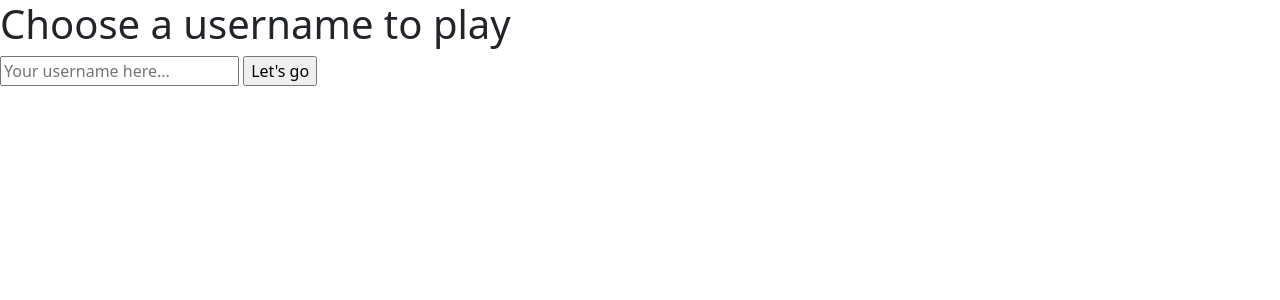
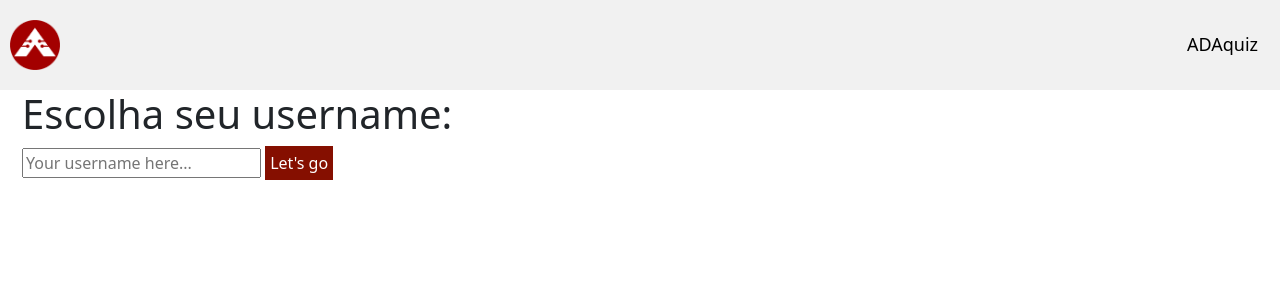
Before and after one commit to Lucas-Fernandes-Martins/Quizmultiplayer, a Flask app: page /login in a window 1280 px wide. Shown: the top 300 px of the page. Run offline with Flask 2, Linux system fonts and the light colour scheme; data comes from the database, SQL or seed files in the repository; both versions use the stored data as it was after the commit.

Commit message:
Add files via upload

```diff
--- a/app/app.py
+++ b/app/app.py
@@ -7,6 +7,8 @@ from flask_sqlalchemy import SQLAlchemy
 import random
 
 import os
+
+from operator import itemgetter
 
 app = Flask(__name__)
 
@@ -76,7 +78,9 @@ def endgame():
     for user in all_users:
         users_list.append({"name": user.name, "points": user.points, "answered": user.current})
 
-    return render_template("game_over.html", users=users_list)
+    sorted_list = sorted(users_list, key=itemgetter('points'), reverse=True)
+
+    return render_template("game_over.html", users=sorted_list)
 
 @app.route("/game")
 def game():
--- a/app/static/css/game.css
+++ b/app/static/css/game.css
@@ -5,3 +5,86 @@
     float: left;
     margin-left: 10px;
 }
+
+              /* Style the header with a grey background and some padding */
+              .header {
+                overflow: hidden;
+                background-color: #f1f1f1;
+                padding: 20px 10px;
+              }
+
+              /* Style the header links */
+              .header a {
+                float: left;
+                color: black;
+                text-align: center;
+                padding: 12px;
+                text-decoration: none;
+                font-size: 18px;
+                line-height: 25px;
+                border-radius: 4px;
+              }
+
+              /* Style the logo link (notice that we set the same value of line-height and font-size to prevent the header to increase when the font gets bigger */
+              .header a.logo {
+                font-size: 25px;
+                font-weight: bold;
+              }
+
+              /* Change the background color on mouse-over */
+              .header a:hover {
+                background-color: #ddd;
+                color: black;
+              }
+
+              /* Style the active/current link*/
+              .header a.active {
+                background-color: dodgerblue;
+                color: white;
+              }
+
+              /* Float the link section to the right */
+              .header-right {
+                float: right;
+              }
+
+              /* Add media queries for responsiveness - when the screen is 500px wide or less, stack the links on top of each other */
+              @media screen and (max-width: 500px) {
+                .header a {
+                  float: none;
+                  display: block;
+                  text-align: left;
+                }
+                .header-right {
+                  float: none;
+                }
+              }
+
+
+              .button {
+                background-color: hsl(7, 100%, 26%); /* Green */
+                border: none;
+                color: white;
+                padding: 15px 32px;
+                height: fit-content;
+                text-align: center;
+                text-decoration: none;
+                display: inline-block;
+                font-size: 16px;
+              }
+
+              .input {
+                background-color: hsl(7, 100%, 26%); /* Green */
+                border: none;
+                color: white;
+                padding: 5px 5px;
+                height: fit-content;
+                text-align: center;
+                text-decoration: none;
+                display: inline-block;
+                font-size: 16px;
+              }
+
+.container{
+  margin-left: 10px;
+}
--- a/app/templates/login.html
+++ b/app/templates/login.html
@@ -4,15 +4,24 @@
         <link href="https://cdn.jsdelivr.net/npm/bootstrap@5.0.0-beta1/dist/css/bootstrap.min.css" rel="stylesheet" integrity="sha384-giJF6kkoqNQ00vy+HMDP7azOuL0xtbfIcaT9wjKHr8RbDVddVHyTfAAsrekwKmP1" crossorigin="anonymous">
         <script src="https://cdn.jsdelivr.net/npm/bootstrap@5.0.0-beta1/dist/js/bootstrap.bundle.min.js" integrity="sha384-ygbV9kiqUc6oa4msXn9868pTtWMgiQaeYH7/t7LECLbyPA2x65Kgf80OJFdroafW" crossorigin="anonymous"></script>
         <script src="https://unpkg.com/axios/dist/axios.min.js"></script>
+        <link rel="stylesheet" href="{{url_for('static', filename='css/game.css')}}">
     </head>
     <body>
+        <div class="header">
+            <img width="50px" height="50px" src="{{url_for('static', filename='img/ada.png')}}">
+            <div class="header-right">
+              <a href="#about">ADAquiz</a>
+            </div>
+          </div>
+        <div class="container">
         <h1>
-            Choose a username to play
+            Escolha seu username:
         </h1>
         <form method="post" onsubmit="return check()">
         <input type="text" id="user_name" name="user_name" placeholder="Your username here..." value="">
-        <input  id="submit" type="submit" value="Let's go">
+        <input class="input" id="submit" type="submit" value="Let's go">
         </form>
+    </div>
     </body>
     <script>
         var values = JSON.parse('{{values|safe}}');
```
Also changed, not shown: app/templates/game.html (+20 -2 lines), app/templates/game_over.html (+13 -1 lines), app/templates/wroom.html (+11 -2 lines), app/question.sqlite3, app/static/img/ada.png (added), app/static/img/logo_ada.png (added), app/users.sqlite3.
